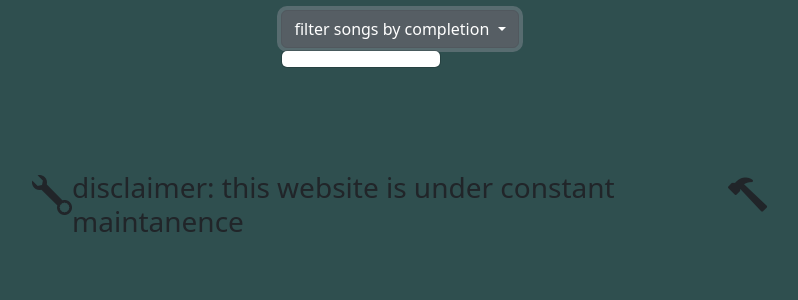
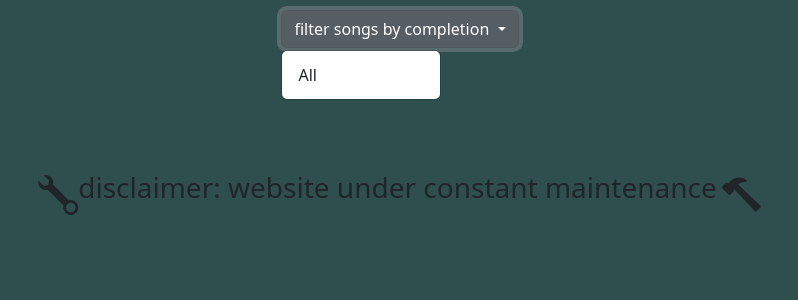
Before and after one commit to micahnorwoodjordan/getmybeats, a Django app: page / in a window 1280 px wide, after a click on "filter songs by completion". Shown: the top 300 px of the page, without its empty margins (240-1038 px from the left). Run offline with Django 4.2, Linux system fonts and the light colour scheme; data that the repository does not hold is empty; parts of the project's set-up code (start-up, migrations or seed data) failed here and were passed over; some libraries are stand-ins or nearby versions.

Commit message:
filter songs v2; typo fix in status model enum

```diff
--- a/GetMyBeatsApp/models.py
+++ b/GetMyBeatsApp/models.py
@@ -50,7 +50,7 @@ class Audio(models.Model):
         concept = 1
         in_progress = 2
         needs_fine_tuning = 3
-        finshed = 4
+        finished = 4
 
 
     class Meta:
--- a/GetMyBeatsApp/static/js/audio/audio-init.js
+++ b/GetMyBeatsApp/static/js/audio/audio-init.js
@@ -1,6 +1,16 @@
-const nonAudioButtonElementIds = ["dropdownMenuButton"];  // dont forget to update array after each new button
+const statusAll = "All";
+const nonAudioButtonElementIds = ["dropdownMenuButton"];  // bad design; DONT forget to update array after each new button
 const allButtonElements = document.getElementsByClassName('btn');
 const audioButtonElements = [];
+
+
+// construct to protect me from myself. naming scheme based on `title_to_js` custom template tag
+const Statuses = Object.freeze({
+    Concept: "1",
+    InProgress: "2",
+    NeedsFineTuning: "3",
+    Finished: "4",
+})
 
 // initialize page by isolating all button elements with an inner Audio element
 window.onload = function() {
@@ -31,6 +41,21 @@ function playAudio(buttonElement) {
 }
 
 
-function updateTextWithSelected(selectedDropdownItem) {
+function filterSongsByStatus(selectedDropdownItem, statusString) {
     document.getElementById("dropdownMenuButton").innerHTML = selectedDropdownItem.innerHTML;
+    const audioListElements = document.getElementsByName("audioListItem");
+    if (statusString === statusAll) {
+        for (let i = 0; i < audioListElements.length; i++) {
+            audioListElements[i].style.visibility = "visible";
+        }
+    } else {
+        for (let i = 0; i < audioListElements.length; i++) {
+            let currentAudioListElement = audioListElements[i];
+            if (currentAudioListElement.className === Statuses[statusString]) {
+                currentAudioListElement.style.visibility = "visible";
+            } else {
+                currentAudioListElement.style.visibility = "hidden";
+            }
+        }
+    }
 }
--- a/GetMyBeatsApp/templates/home.html
+++ b/GetMyBeatsApp/templates/home.html
@@ -29,9 +29,14 @@
                         <ul class="dropdown-menu" aria-labelledby="dropdownMenuButton">
                             {%for status in statuses%}
                                 <li>
-                                    <a class="dropdown-item" value="{{ status }}" onclick="updateTextWithSelected(this);">{{ status|title|charx_to_space:"_" }}</a>
+                                    {% with processedStatus=status|python_to_titleized_js %}
+                                        <a class="dropdown-item" onclick="filterSongsByStatus(this, '{{ processedStatus }}');">{{ status|title|charx_to_space:"_" }}</a>
+                                    {%endwith%}
                                 </li>
                             {%endfor%}
+                            <li>
+                                <a class="dropdown-item" onclick="filterSongsByStatus(this, 'All');"> All </a>
+                            </li>
                         </ul>
                     </div>
                 </div>
@@ -45,7 +50,7 @@
                     <br> <br>
                     <ul>
                         {%for a in all_audio%}
-                            <li class="{{ a.status }}">
+                            <li name="audioListItem" class="{{ a.status }}">
                                 <button type="button" class="btn btn-outline-dark" onclick="playAudio(this);">
                                     <i class="bi bi-play-circle">
                                         <audio class="fc-media">
@@ -66,7 +71,7 @@
                 <div class="col-8 d-flex justify-content-center">
                     <h1><i class="bi bi-wrench"></i></h1>
                     <br>
-                    <h3 style="margin-right: 5px;">disclaimer: this website is under constant maintanence</h3>
+                    <h3 style="margin-right: 5px;">disclaimer: website under constant maintenance</h3>
                     <br>
                     <h1><i class="bi bi-hammer"></i></h1>
                 </div>
```
